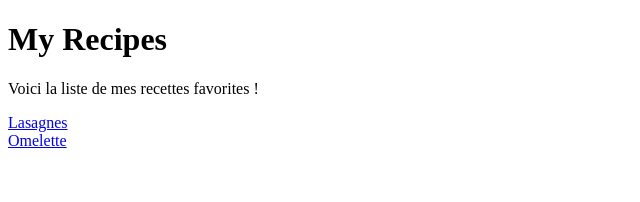
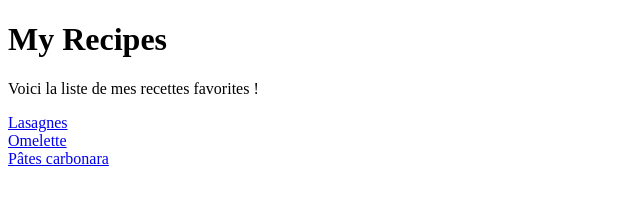
Before and after one commit to Come212/my-recipes, a plain HTML site: page index.html in a window 1280 px wide. Shown: the whole page, without its empty margins (0-640 px from the left). Drawn offline with Linux system fonts and the light colour scheme.

Commit message:
ajout pate carbo

```diff
--- a/index.html
+++ b/index.html
@@ -9,5 +9,6 @@
   <h1>My Recipes</h1>
   <p>Voici la liste de mes recettes favorites !</p>
   <a href="recipes/lasagnes.html">Lasagnes</a><br/>
-   <a href="recipes/omelette.html">Omelette</a>
+   <a href="recipes/omelette.html">Omelette</a><br/>
+   <a href="recipes/carbo.html">Pâtes carbonara</a>
 </html>
```
